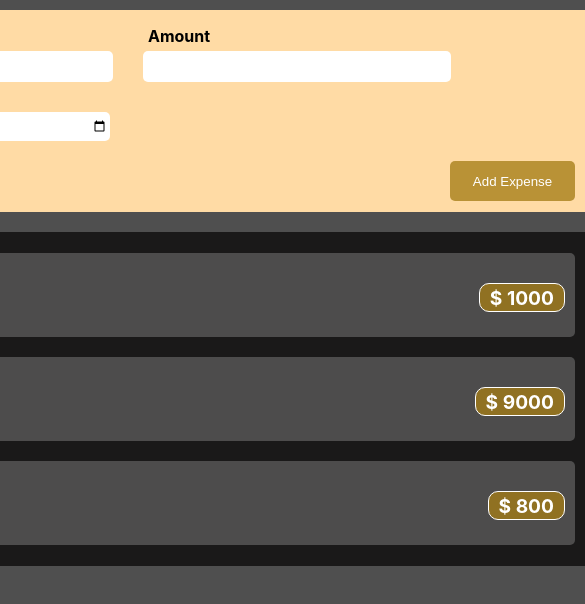
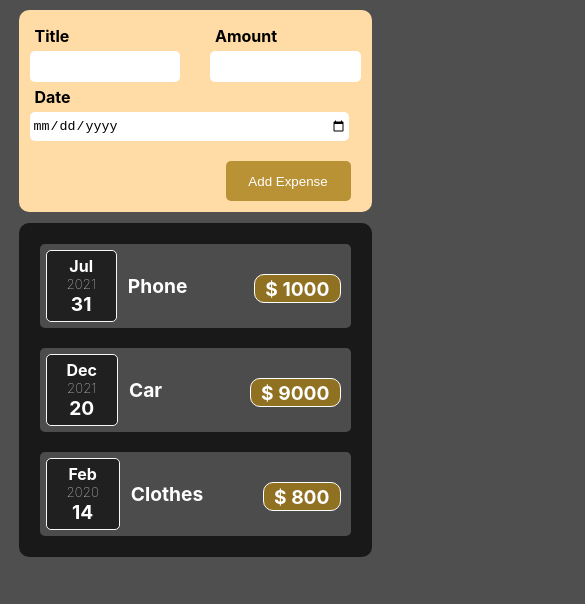
Before and after one commit to BamideleD/expensed-tracker, a React (Create React App) app: page / in a window 390 px wide. Shown: the top 604 px of the page, 585 px wide, since content can reach past the window. Built offline with nearby package versions, Linux system fonts and the light colour scheme.

Commit message:
Making UI responsive to an extent

```diff
--- a/public/index.html
+++ b/public/index.html
@@ -4,6 +4,7 @@
     <meta charset="utf-8" />
     <link rel="icon" href="%PUBLIC_URL%/favicon.ico" />
     <meta name="viewport" content="width=device-width, initial-scale=1" />
+
     <meta name="theme-color" content="#000000" />
     <meta
       name="description"
--- a/src/App.js
+++ b/src/App.js
@@ -7,6 +7,8 @@ import ExpenseInputTab from "./Components/NewExpenses/ExpenseInputTab";
 
 
 const App = () => {
+
+
 
     const [title, setTitle]= useState("")
     const [amount, setAmount]= useState("")
--- a/src/Components/NewExpenses/ExpenseForm.module.css
+++ b/src/Components/NewExpenses/ExpenseForm.module.css
@@ -20,6 +20,17 @@ input {
     border-radius: 5px;
     width:300px;
     height:25px;
+}
+
+
+@media screen and (max-width: 900px) {
+    input {
+        border-color: transparent;
+        border-radius: 5px;
+        width:95%;
+        height:25px;
+    }
+
 }
 
 .button{
--- a/src/Components/NewExpenses/ExpenseInputTab.module.css
+++ b/src/Components/NewExpenses/ExpenseInputTab.module.css
@@ -6,3 +6,15 @@
     padding: 1px;
     height: 200px;
 }
+
+@media screen and (max-width: 900px) {
+    .expenseInputTab{
+        width: 90%;
+        margin: 10px;
+        border-radius: 10px;
+        background-color: rgb(255, 219, 165);
+        padding: 1px;
+        height: 200px;
+    }
+
+}
--- a/src/Components/OldExpenses/ExpenseItem.js
+++ b/src/Components/OldExpenses/ExpenseItem.js
@@ -1,6 +1,7 @@
 import React from "react";
 import Dated from "./Dated";
 import styles from './ExpenseItem.module.css';
+import { useState } from "react";
 
 
 const ExpenseItem = (props) => {
@@ -11,16 +12,29 @@ const ExpenseItem = (props) => {
     let day = date?.toLocaleString('en-us', {day: 'numeric'}) || '';
 
 
+    const [visible, setVisible] = useState(true);
 
+    const deleteHandler = () => {
+        setVisible (false)
+    }
+
+    if (visible === true){
 
 
         return(
-        <div className={styles.expenseItem}>
+            <div className={styles.expenseItem} onClick={deleteHandler} >
                 <Dated month ={month} year = {year} day = {day}/>
                 <div className={styles[`expenseItem-Item`]}> {props.item} </div>
                 <div className={styles[`expenseItem-Amount`]}> $ {props.amount} </div>
             </div>
         )
+
+
+    }
+
+
+
+
 }
 
 
--- a/src/Components/OldExpenses/ExpenseItem.module.css
+++ b/src/Components/OldExpenses/ExpenseItem.module.css
@@ -19,7 +19,9 @@
     display: flex;
     align-items: center;
     font-size: larger;
-    font-weight: bolder
+    font-weight: bolder;
+
+
 }
 
 .expenseItem-Amount{
@@ -37,5 +39,9 @@
     margin-right: 5px;
     margin-top: 25px;
     margin-bottom: 20px;
+    overflow: hidden;
+    white-space: nowrap;
+
+
 
 }
--- a/src/Components/OldExpenses/ExpenseTab.module.css
+++ b/src/Components/OldExpenses/ExpenseTab.module.css
@@ -6,3 +6,45 @@
     padding: 1px;
 
 }
+
+@media screen and (max-width: 900px){
+    .expenseTab{
+
+        width: 90%;
+        margin: 1px;
+        border-radius: 10px;
+        background-color: rgb(26, 25, 25);
+        padding: 1px;
+
+
+    }
+
+}
+
+@media screen and (max-width: 370px){
+    .expenseTab{
+
+        width: 90%;
+        margin: 1px;
+        border-radius: 10px;
+        background-color: rgb(26, 25, 25);
+        padding: 1px;
+
+
+    }
+
+}
+
+@media screen and (max-width: 280px){
+    .expenseTab{
+
+        width: 115%;
+        margin: 1px;
+        border-radius: 10px;
+        background-color: rgb(26, 25, 25);
+        padding: 1px;
+
+
+    }
+
+}
```
Also changed, not shown: src/App.module.css (+10 -0 lines). Lines whose indentation alone changed are shown as unchanged.
